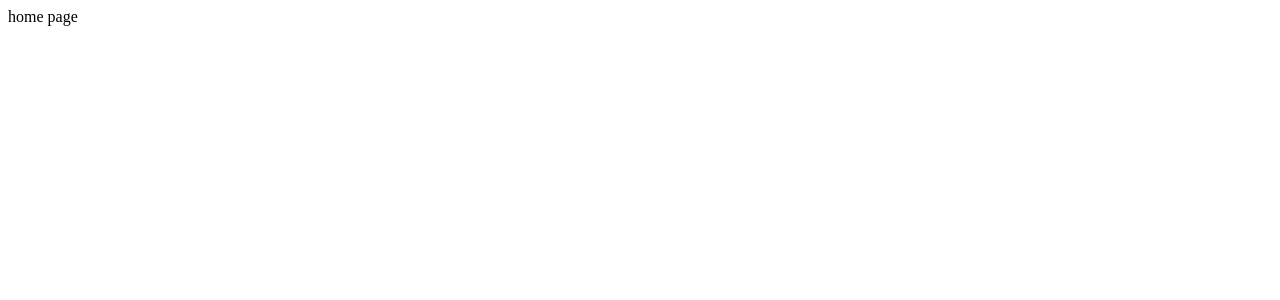
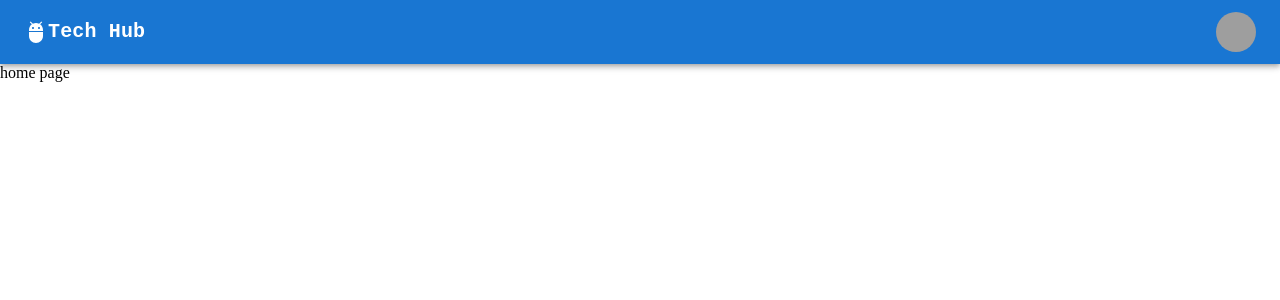
Before and after one commit to Shukridozom/mern-application-based-on-docker-compose, a React (Vite) app in the folder frontend/: page / in a window 1280 px wide. Shown: the top 300 px of the page. Built offline with nearby package versions, Linux system fonts and the light colour scheme; grey boxes are pictures that could not be loaded.

Commit message:
created a navbar

```diff
--- a/frontend/index.html
+++ b/frontend/index.html
@@ -3,9 +3,9 @@
   <head>
     <meta charset="UTF-8" />
     <meta name="viewport" content="width=device-width, initial-scale=1.0" />
-    <title>Vite + React + TS</title>
+    <title>Tech Hub - E-commerce store for laptops</title>
   </head>
-  <body>
+  <body style="margin: 0;">
     <div id="root"></div>
     <script type="module" src="/src/main.tsx"></script>
   </body>
--- a/frontend/package.json
+++ b/frontend/package.json
@@ -12,6 +12,7 @@
   "dependencies": {
     "@emotion/react": "^11.14.0",
     "@emotion/styled": "^11.14.0",
+    "@mui/icons-material": "^6.2.0",
     "@mui/material": "^6.2.0",
     "react": "^18.3.1",
     "react-dom": "^18.3.1",
--- a/frontend/src/App.tsx
+++ b/frontend/src/App.tsx
@@ -1,11 +1,13 @@
 import { BrowserRouter, Route, Routes } from 'react-router-dom'
 import HomePage from './pages/HomePage';
+import NavBar from './components/NavBar';
 
 
 function App() {
 
   return (
-  <BrowserRouter>
+    <BrowserRouter>
+    <NavBar />
   <Routes>
     <Route path='/' element = {<HomePage />} />
   </Routes>
--- /dev/null
+++ b/frontend/src/components/NavBar.tsx
@@ -0,0 +1,100 @@
+import * as React from 'react';
+import AppBar from '@mui/material/AppBar';
+import Box from '@mui/material/Box';
+import Toolbar from '@mui/material/Toolbar';
+import IconButton from '@mui/material/IconButton';
+import Typography from '@mui/material/Typography';
+import Menu from '@mui/material/Menu';
+import Container from '@mui/material/Container';
+import Avatar from '@mui/material/Avatar';
+import Tooltip from '@mui/material/Tooltip';
+import MenuItem from '@mui/material/MenuItem';
+import AdbIcon from '@mui/icons-material/Adb';
+
+const settings = ['Profile', 'Account', 'Dashboard', 'Logout'];
+
+function NavBar() {
+  const [anchorElNav, setAnchorElNav] = React.useState<null | HTMLElement>(null);
+  const [anchorElUser, setAnchorElUser] = React.useState<null | HTMLElement>(null);
+
+  const handleOpenNavMenu = (event: React.MouseEvent<HTMLElement>) => {
+    setAnchorElNav(event.currentTarget);
+  };
+  const handleOpenUserMenu = (event: React.MouseEvent<HTMLElement>) => {
+    setAnchorElUser(event.currentTarget);
+  };
+
+  const handleCloseNavMenu = () => {
+    setAnchorElNav(null);
+  };
+
+  const handleCloseUserMenu = () => {
+    setAnchorElUser(null);
+  };
+
+  return (
+    <AppBar position="static">
+      <Container maxWidth="xl">
+        <Toolbar disableGutters>
+        <Box
+        sx={{
+            display: "flex",
+            flexDirection: "row",
+            justifyContent: "space-between",
+            alignItems: "center",
+            width: "100%"
+            }}>
+            <Box sx={{display: "flex", flexDirection: "row", alignItems: "center"}}>
+          <AdbIcon />
+          <Typography
+            variant="h6"
+            noWrap
+            component="a"
+            sx={{
+              fontFamily: 'monospace',
+              fontWeight: 700,
+              color: 'inherit',
+              textDecoration: 'none',
+            }}
+          >
+            Tech Hub
+          </Typography>
+          </Box>
+
+
+          <Box >
+            <Tooltip title="Open settings">
+              <IconButton onClick={handleOpenUserMenu} sx={{ p: 0 }}>
+                <Avatar alt="Remy Sharp" src="/static/images/avatar/2.jpg" />
+              </IconButton>
+            </Tooltip>
+            <Menu
+              id="menu-appbar"
+              anchorEl={anchorElUser}
+              anchorOrigin={{
+                vertical: 'top',
+                horizontal: 'right',
+              }}
+              keepMounted
+              transformOrigin={{
+                vertical: 'top',
+                horizontal: 'right',
+              }}
+              open={Boolean(anchorElUser)}
+              onClose={handleCloseUserMenu}
+            >
+              {settings.map((setting) => (
+                <MenuItem key={setting} onClick={handleCloseUserMenu}>
+                  <Typography sx={{ textAlign: 'center' }}>{setting}</Typography>
+                </MenuItem>
+              ))}
+            </Menu>
+          </Box>
+
+          </Box>
+        </Toolbar>
+      </Container>
+    </AppBar>
+  );
+}
+export default NavBar;
```
Also changed, not shown: 1 other file (tests, documents, lock files or other folders).
